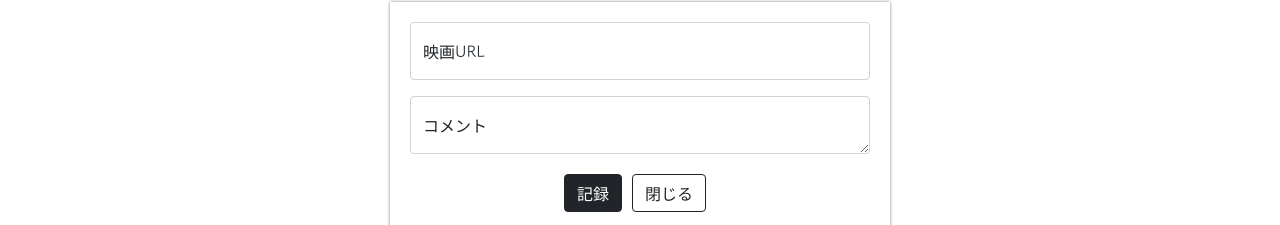
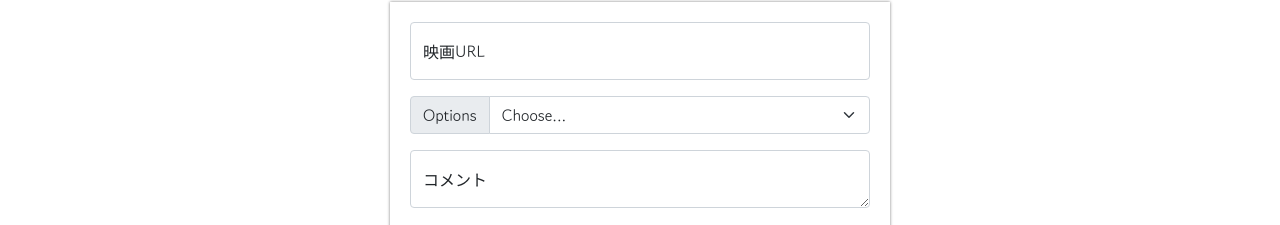
Before and after one commit to su-natsuki/mypage, a plain HTML site: page index.html in a window 1280 px wide. Shown: the part 268-493 px from the top of the page. Drawn offline with nearby package versions, Linux system fonts and the light colour scheme.

Commit message:
Update index.html

```diff
--- a/index.html
+++ b/index.html
@@ -94,6 +94,15 @@
             <input type="email" class="form-control" id="floatingInput" placeholder="name@example.com">
             <label for="floatingInput">映画URL</label>
         </div>
+        <div class="input-group mb-3">
+  <label class="input-group-text" for="inputGroupSelect01">Options</label>
+  <select class="form-select" id="inputGroupSelect01">
+    <option selected>Choose...</option>
+    <option value="1">One</option>
+    <option value="2">Two</option>
+    <option value="3">Three</option>
+  </select>
+</div>
         <div class="form-floating">
             <textarea class="form-control" placeholder="Leave a comment here" id="floatingTextarea"></textarea>
             <label for="floatingTextarea">コメント</label>
@@ -103,6 +112,7 @@
                 <button type="button" class="btn btn-outline-dark">閉じる</button>
             </div>
     </div>
+
     <div class="row row-cols-1 row-cols-md-4 g-4">
         <div class="col">
             <div class="card h-100">
```
